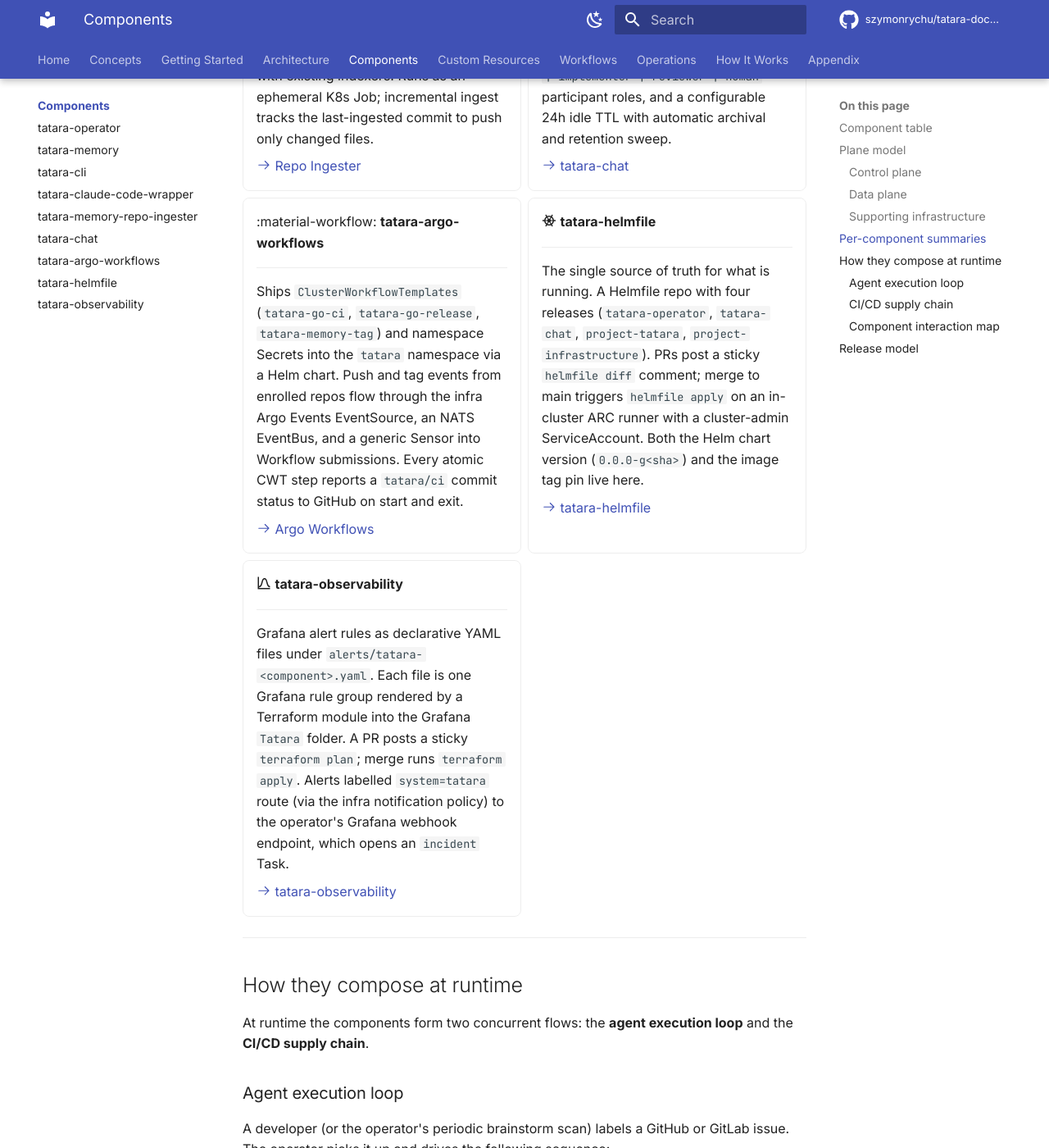
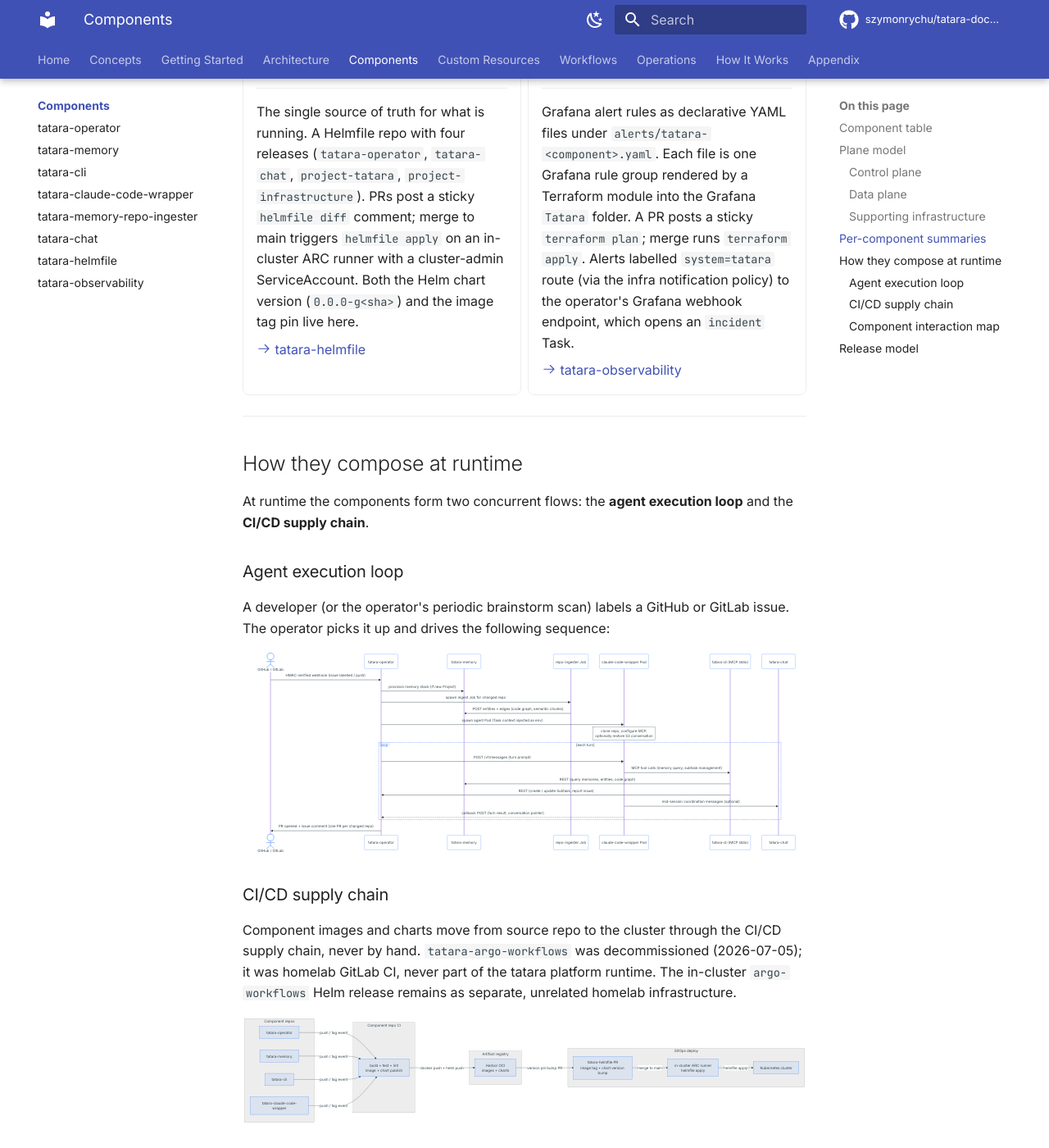
Before and after one commit to szymonrychu/tatara-documentation, an MkDocs documentation site: the page built from docs/components/index.md, in a window 1280 px wide and 1400 px high, scrolled down 4509 px. Shown: the whole window at 82% size. Built offline with MkDocs 1.6.1 and Material for MkDocs 9.7.7, drawn with Linux system fonts in a browser that asks for light colours; comment, search, counter and statistics services are not loaded; the version menu is left out; some of the changed text lies outside the part shown.

Commit message:
docs: remove tatara-argo-workflows (decommissioned; in-cluster argo is unrelated infra)

````diff
--- a/docs/components/index.md
+++ b/docs/components/index.md
@@ -21,7 +21,6 @@ platform at runtime but version, build, and deploy in isolation.
 | [`tatara-claude-code-wrapper`](claude-code-wrapper.md) | Single-session Claude Code supervisor over PTY; submits turns, captures results via Stop hook | Go + Claude Code | K8s Pod - ephemeral, one per Task, spawned by operator | 4 |
 | [`tatara-memory-repo-ingester`](repo-ingester.md) | Stateless batch ingester: language-aware static analysis, code graph + semantic chunk push to memory | Go | K8s Job - ephemeral, spawned per ingest cycle by operator | 3 |
 | [`tatara-chat`](chat.md) | Durable OIDC-gated agent-to-agent chat rooms with cursor-based delivery and long-poll | Go | Helm chart (`tatara-chat`) -> K8s Deployment | 7 |
-| [`tatara-argo-workflows`](argo-workflows.md) | CI/CD substrate: ClusterWorkflowTemplates for Go/chart builds and SCM status reporting | Argo Workflows YAML | Helm chart -> ClusterWorkflowTemplates + namespace Secrets | 5 |
 | [`tatara-helmfile`](helmfile.md) | GitOps helmfile: owns all platform Helm releases and enrollment CRs; deploys on merge via in-cluster ARC runner | Helmfile + YAML | GitHub Actions + in-cluster ARC runner | - |
 | [`tatara-observability`](observability.md) | Observability-as-code: Grafana alert rules applied by Terraform on merge to main | Terraform + YAML | GitHub Actions | - |
 
@@ -65,7 +64,6 @@ They do not participate in the core agent turn loop.
 
 | Component | Responsibility |
 |---|---|
-| `tatara-argo-workflows` | CI/CD substrate. Builds and pushes container images and Helm charts via `ClusterWorkflowTemplates` triggered by push and tag events across all enrolled component repos. Reports commit statuses back to GitHub. |
 | `tatara-chat` | Inter-agent coordination. Durable chat rooms (one per implementation stream) let parallel agent subagents exchange findings mid-session without polling the operator. |
 | `tatara-observability` | Platform alerting. Defines Grafana alert rules as declarative YAML; on firing, alerts labelled `system=tatara` route to the operator's Grafana webhook endpoint, which opens an `incident` Task. |
 
@@ -152,19 +150,6 @@ They do not participate in the core agent turn loop.
 
     [:octicons-arrow-right-24: tatara-chat](chat.md)
 
--   :material-workflow: **tatara-argo-workflows**
-
-    ---
-
-    Ships `ClusterWorkflowTemplates` (`tatara-go-ci`, `tatara-go-release`,
-    `tatara-memory-tag`) and namespace Secrets into the `tatara` namespace via a
-    Helm chart. Push and tag events from enrolled repos flow through the infra
-    Argo Events EventSource, an NATS EventBus, and a generic Sensor into Workflow
-    submissions. Every atomic CWT step reports a `tatara/ci` commit status to
-    GitHub on start and exit.
-
-    [:octicons-arrow-right-24: Argo Workflows](argo-workflows.md)
-
 -   :material-ship-wheel: **tatara-helmfile**
 
     ---
@@ -235,7 +220,10 @@ sequenceDiagram
 ### CI/CD supply chain
 
 Component images and charts move from source repo to the cluster through the
-CI/CD supply chain, never by hand:
+CI/CD supply chain, never by hand. `tatara-argo-workflows` was decommissioned
+(2026-07-05); it was homelab GitLab CI, never part of the tatara platform
+runtime. The in-cluster `argo-workflows` Helm release remains as separate,
+unrelated homelab infrastructure.
 
 ```mermaid
 graph LR
@@ -246,8 +234,8 @@ graph LR
         R4[tatara-claude-code-wrapper]
     end
 
-    subgraph "tatara-argo-workflows"
-        AW[ClusterWorkflowTemplates\nGo CI / release / tag]
+    subgraph "Component repo CI"
+        CI[build + test + lint\nimage + chart publish]
     end
 
     subgraph "Artifact registry"
@@ -288,7 +276,6 @@ graph TB
 
     subgraph Sup["Supporting"]
         Obs[tatara-observability\nGrafana alerts via Terraform]
-        ArgoW[tatara-argo-workflows\nCI ClusterWorkflowTemplates]
         Chat[tatara-chat\nagent chat rooms]
     end
 
--- a/mkdocs.yml
+++ b/mkdocs.yml
@@ -135,7 +135,6 @@ nav:
     - tatara-claude-code-wrapper: components/claude-code-wrapper.md
     - tatara-memory-repo-ingester: components/repo-ingester.md
     - tatara-chat: components/chat.md
-    - tatara-argo-workflows: components/argo-workflows.md
     - tatara-helmfile: components/helmfile.md
     - tatara-observability: components/observability.md
   - Custom Resources:
````
Also changed, not shown: other parts of docs/components/index.md (+4 -5 lines), docs/appendix/index.md (+0 -1 lines), docs/architecture/ci-cd.md (+3 -3 lines), docs/architecture/index.md (+3 -3 lines), docs/components/argo-workflows.md (deleted, +0 -55 lines), docs/concepts/why-tatara.md (+1 -1 lines).
